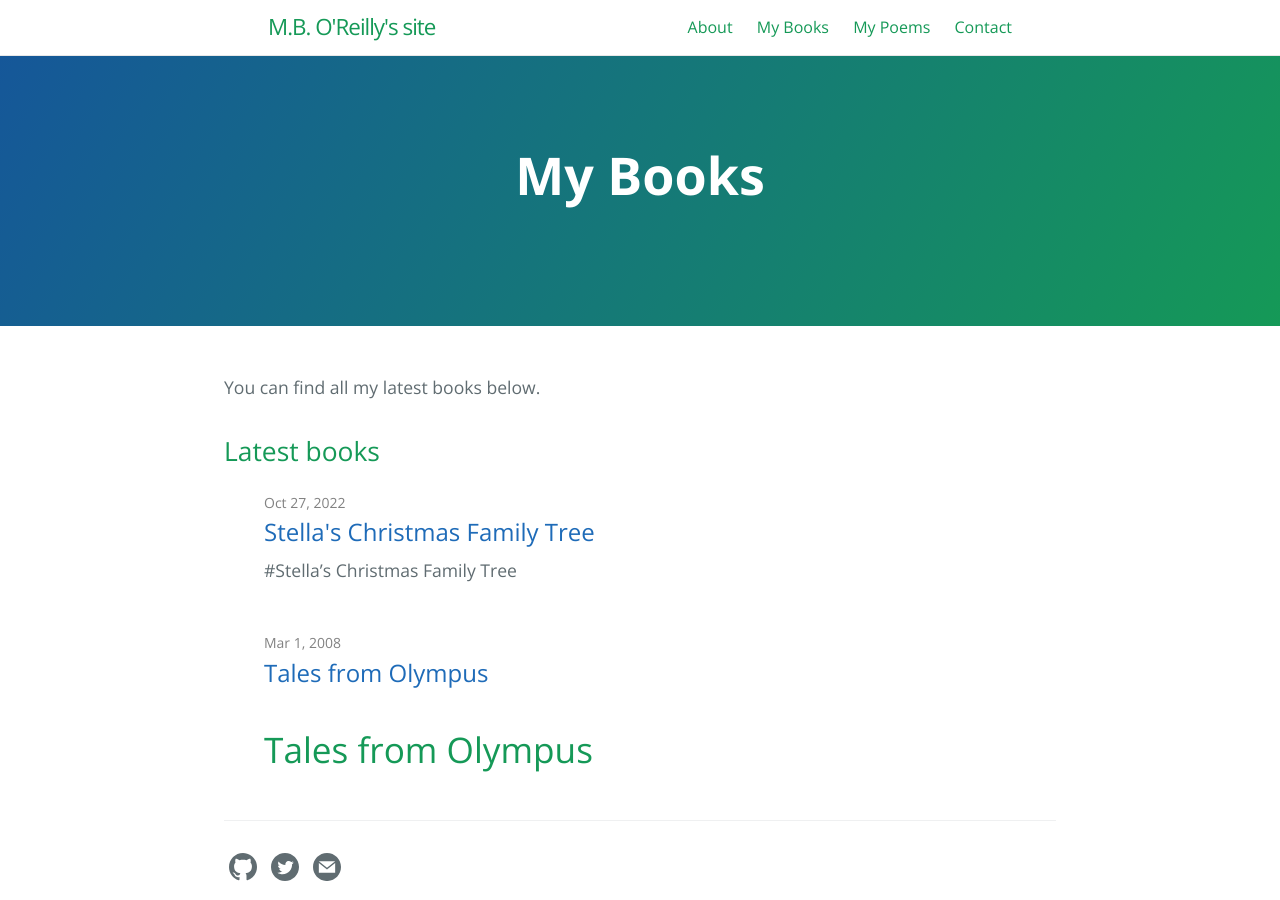
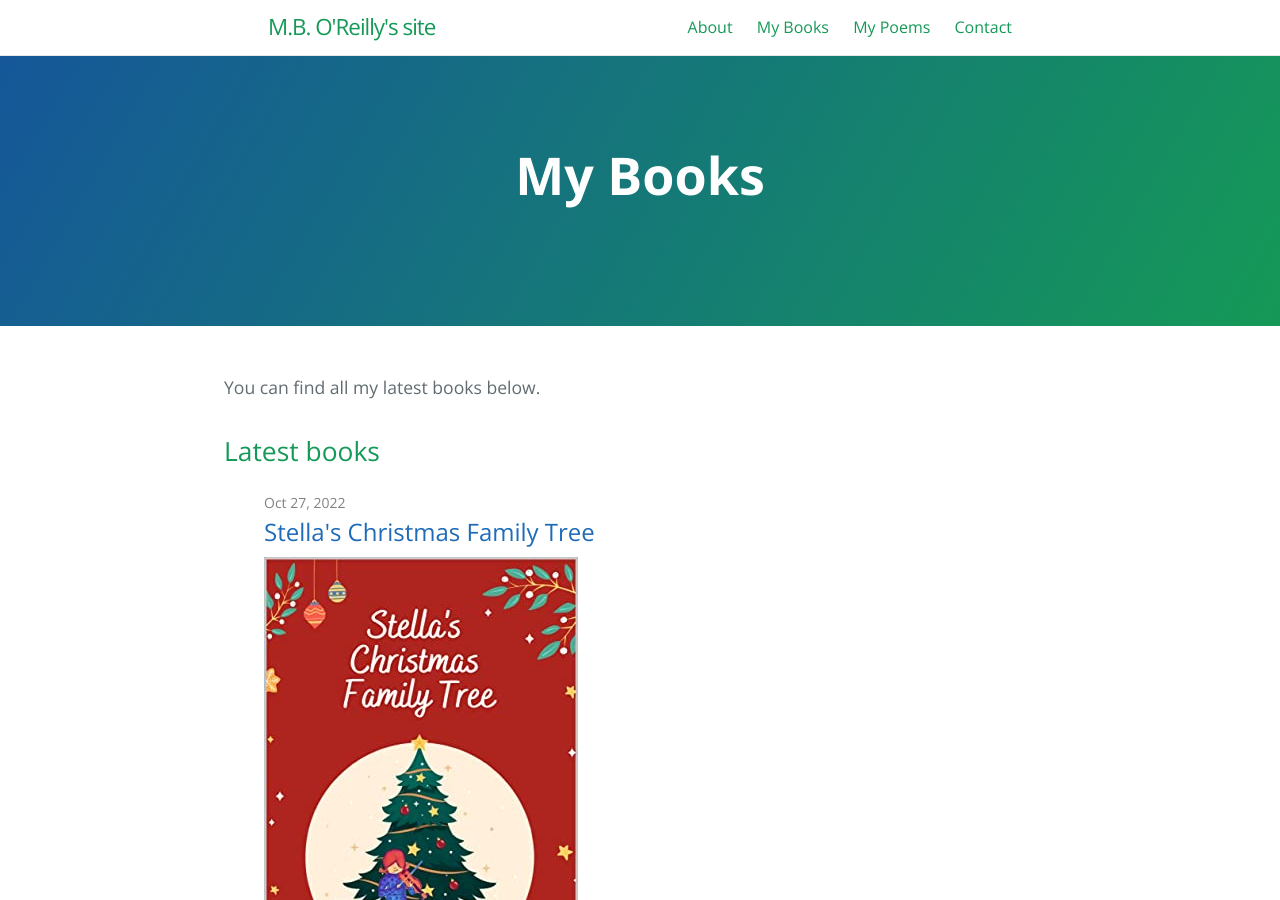
Before and after one commit to conoreilly/mbwebsite, a Jekyll site: the page built from _pages/books.md, in a window 1280 px wide and 900 px high. Built offline with Jekyll 4.4.1, drawn with Linux system fonts in a browser that asks for light colours.

Commit message:
Fixed book covers on book pages

```diff
--- a/_books/book-stella-christmas-family-tree.md
+++ b/_books/book-stella-christmas-family-tree.md
@@ -4,9 +4,7 @@ layout: page
 date: 2022-10-27
 ---
 
-#Stella's Christmas Family Tree
-
-![Stella's Christmas Family Tree cover](/images/Cover_Stellas_Christmas_Family_Tree.png)
+![Stella's Christmas Family Tree cover]({{ site.baseurl }}/images/Cover_Stellas_Christmas_Family_Tree.png)
 
 'Stella's Christmas Family Tree' tells the story of Stella, who finds herself on a magical festive journey through her family history.
 
--- a/_books/book-tales-from-olympus.md
+++ b/_books/book-tales-from-olympus.md
@@ -4,9 +4,7 @@ layout: page
 date: 2008-03-01
 ---
 
-# Tales from Olympus
-
-![Tales from Olympus cover](/images/Cover_Tales_From_Olympus.png)
+![Tales from Olympus cover]({{ site.baseurl }}/images/Cover_Tales_From_Olympus.png)
 
 'Tales from Olympus' was my first published book, back in 2008.
 
```
